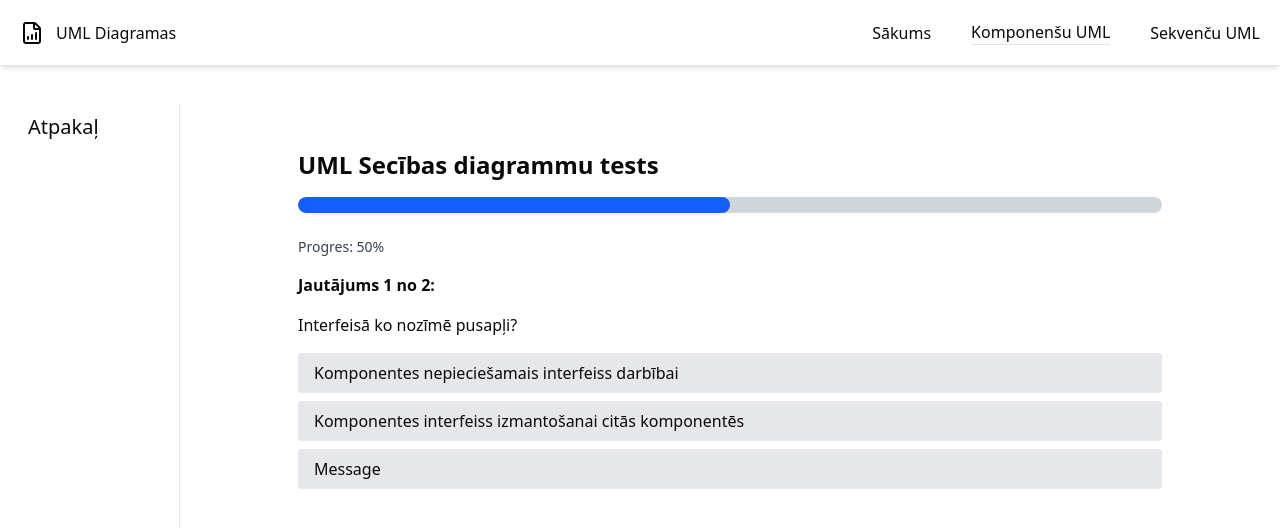
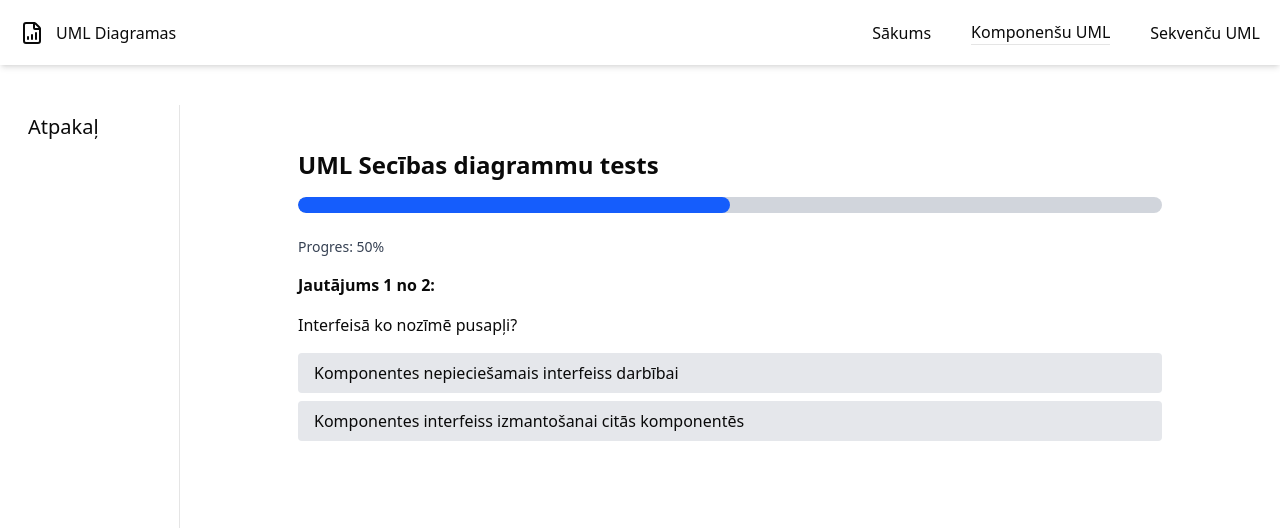
Before and after one commit to 1ivyatan/UMLDiagramsInteractive, a Vue app: page /components in a window 1280 px wide. Both pictures are taken after a click on the button "Sākt". Shown: the top 528 px of the page. Built offline with nearby package versions, Linux system fonts and the light colour scheme.

Commit message:
add larger comp diagram

```diff
--- a/src/Components/ComponentsTest.vue
+++ b/src/Components/ComponentsTest.vue
@@ -2,7 +2,7 @@
 import { ref, computed, watch } from "vue";
 
 const questions = ref([
-  { type: 'choice', text: "Interfeisā ko nozīmē pusapļi?", options: ["Komponentes nepieciešamais interfeiss darbībai", "Komponentes interfeiss izmantošanai citās komponentēs", "Message"], correct: 0 },
+  { type: 'choice', text: "Interfeisā ko nozīmē pusapļi?", options: ["Komponentes nepieciešamais interfeiss darbībai", "Komponentes interfeiss izmantošanai citās komponentēs"], correct: 0 },
    { type: 'choice', text: "Video koplietošanas vietnē kas varētu būt video straumētājs?", options: ["Interfeiss", "Ports", "Komponente"], correct: 2 }
 ]);
 
```
Also changed, not shown: src/assets/compdiag.png.
